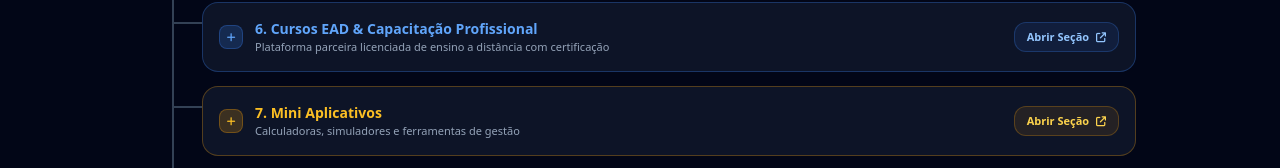
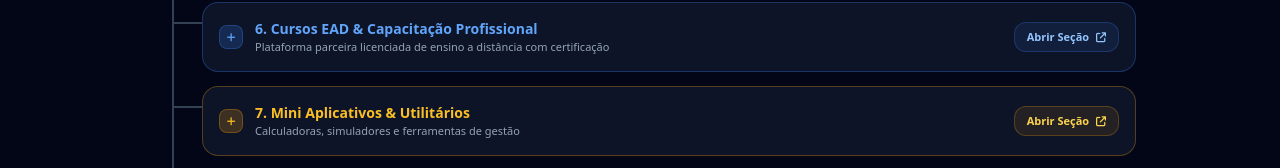
Before and after one commit to joaomarcos-ltg/mapa-legiao, a plain HTML site: page index.html in a window 1280 px wide. Shown: the part 916-1084 px from the top of the page. Drawn offline with nearby package versions, Linux system fonts and the light colour scheme.

```diff
--- a/index.html
+++ b/index.html
@@ -238,7 +238,7 @@
       },
       {
         id: "miniapps",
-        titulo: "7. Mini Aplicativos",
+        titulo: "7. Mini Aplicativos & Utilitários",
         subtitulo: "Calculadoras, simuladores e ferramentas de gestão",
         cor: "amber",
         icone: "fa-shapes",
```
